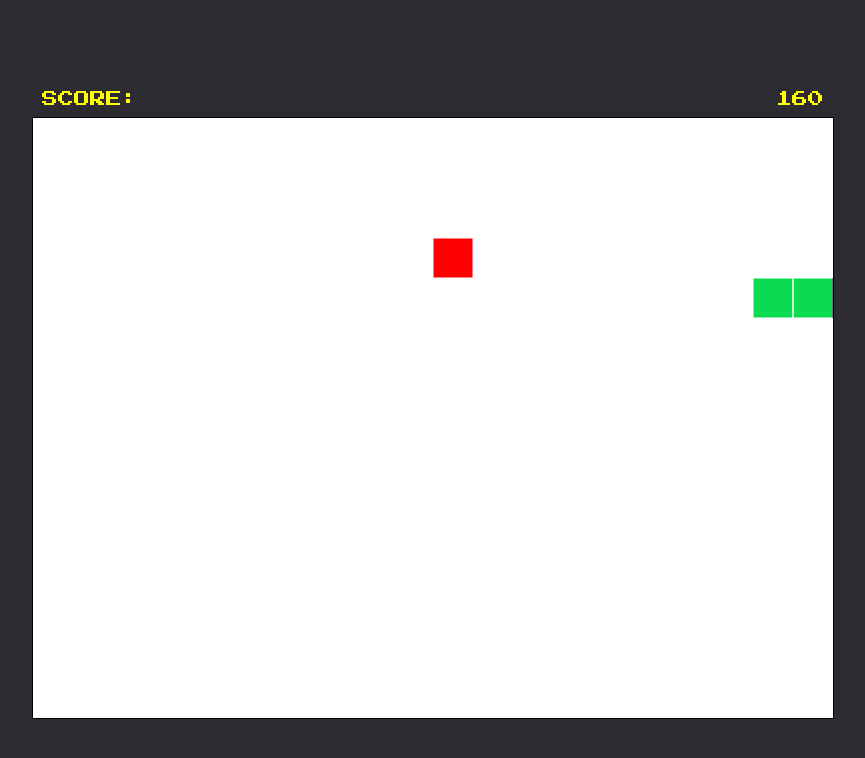
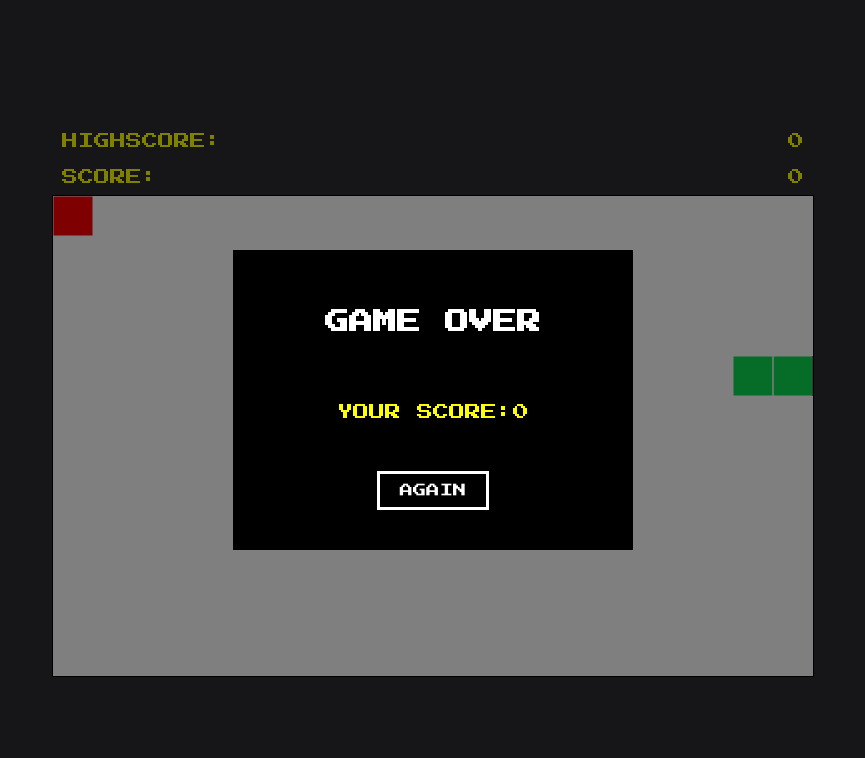
Before and after one commit to lisekesil/ts-snake, a website built with webpack: page src/index.html in a window 1280 px wide. Shown: the whole page, without its empty margins (207-1072 px from the left). Built offline with nearby package versions, Linux system fonts and the light colour scheme.

Commit message:
add localStorage and gameOver modal

```diff
--- a/src/index.html
+++ b/src/index.html
@@ -8,9 +8,17 @@
    </head>
    <body>
       <main id="root">
-         <span class="scoreContainer">SCORE: <span id="score"></span></span>
+         <span class="scoreContainer">HIGHSCORE: <span id="highscore">0</span></span>
+         <span class="scoreContainer">SCORE: <span id="score">0</span></span>
          <canvas id="canvas"> </canvas>
       </main>
+      <div id="modal" class="hide">
+         <article class="end">
+            <h1>GAME OVER</h1>
+            <span class="scoreContainer">YOUR SCORE: <span id="endScore"></span></span>
+            <button class="againBtn" id="againBtn">AGAIN</button>
+         </article>
+      </div>
       <script src="index.js"></script>
    </body>
 </html>
--- a/src/index.ts
+++ b/src/index.ts
@@ -1,4 +1,5 @@
 import './main.scss';
 import { Game } from './ts/Game';
 
-new Game();
+const game = new Game();
+game.startGame();
--- a/src/main.scss
+++ b/src/main.scss
@@ -14,6 +14,23 @@ body {
    flex-direction: column;
 }
 
+#canvas {
+   border: 1px solid black;
+}
+
+#modal {
+   position: absolute;
+   top: 0;
+   left: 0;
+   right: 0;
+   bottom: 0;
+   background-color: rgba(0, 0, 0, 0.5);
+}
+
+.hide {
+   display: none;
+}
+
 .scoreContainer {
    color: yellow;
    padding: 10px;
@@ -21,6 +38,27 @@ body {
    justify-content: space-between;
 }
 
-#canvas {
-   border: 1px solid black;
+.end {
+   width: 400px;
+   height: 300px;
+   background-color: rgb(0, 0, 0);
+   color: #fff;
+
+   position: absolute;
+   top: 50%;
+   left: 50%;
+   transform: translate(-50%, -50%);
+   display: flex;
+   flex-direction: column;
+   justify-content: space-evenly;
+   align-items: center;
 }
+
+.againBtn {
+   background-color: transparent;
+   padding: 10px 20px;
+   font-family: inherit;
+   color: #fff;
+   border: 3px solid #fff;
+   cursor: pointer;
+}
--- a/src/ts/Game.ts
+++ b/src/ts/Game.ts
@@ -7,12 +7,20 @@ import {
    COLORS,
    HEAD_POSITION,
 } from './const';
+import { LocalStorage } from './localStorage';
 import { Snake } from './Snake';
 import { Square } from './Square';
 
 export class Game {
    canvas: HTMLCanvasElement;
    ctx: CanvasRenderingContext2D;
+
+   scoreHTML: HTMLSpanElement;
+   endScoreHTML: HTMLSpanElement;
+   highscoreHTML: HTMLSpanElement;
+   modal: HTMLDivElement;
+   againBtn: HTMLButtonElement;
+
    lastRenderTime: number;
 
    snake: Snake;
@@ -24,30 +32,59 @@ export class Game {
    myReq: number;
    isGameOver: boolean;
    score: number;
-   scoreHTML: HTMLSpanElement;
+   db: LocalStorage;
 
    constructor() {
       this.canvas = <HTMLCanvasElement>document.getElementById('canvas');
       this.canvas.width = GAME_WIDTH;
       this.canvas.height = GAME_HEIGHT;
       this.ctx = <CanvasRenderingContext2D>this.canvas.getContext('2d');
-      this.lastRenderTime = 0;
 
       this.scoreHTML = <HTMLSpanElement>document.getElementById('score');
+      this.endScoreHTML = <HTMLSpanElement>document.getElementById('endScore');
+      this.highscoreHTML = <HTMLSpanElement>document.getElementById('highscore');
+      this.modal = <HTMLDivElement>document.getElementById('modal');
+      this.againBtn = <HTMLButtonElement>document.getElementById('againBtn');
+      this.againBtn.addEventListener('click', () => this.startGame());
+      this.db = new LocalStorage();
+   }
 
+   startGame() {
+      this.modal.classList.add('hide');
+      this.lastRenderTime = 0;
       this.snake = new Snake(HEAD_POSITION.x, HEAD_POSITION.y);
 
       this.direction = DirectionsEnum.RIGHT;
       this.directionsQueue = [];
       this.isGameOver = false;
-      this.score = this.snake.body.length * SQUARE_SIZE;
+      this.score = 0;
       this.updateScore();
 
       this.point = new Square(this.getNewPointPosition().x, this.getNewPointPosition().y);
 
-      this.myReq = window.requestAnimationFrame(this.animateGame.bind(this));
+      this.myReq = window.requestAnimationFrame(this.mainGame.bind(this));
 
       document.addEventListener('keydown', (e) => this.setDirection(e));
+
+      this.highscoreHTML.innerHTML = this.db.getHighScore().toString();
+   }
+
+   mainGame(timestamp: DOMTimeStamp) {
+      this.myReq = window.requestAnimationFrame(this.mainGame.bind(this));
+      const progress = (timestamp - this.lastRenderTime) / 1000;
+      if (progress < 1 / this.snake.speed) return;
+
+      this.lastRenderTime = timestamp;
+
+      this.checkIfAtePoint();
+
+      if (this.directionsQueue.length) {
+         this.direction = this.directionsQueue.pop()!;
+      }
+
+      this.snake.move(this.direction);
+      this.checkIfLose();
+      this.drawGame();
    }
 
    drawGame() {
@@ -99,8 +136,7 @@ export class Game {
          y: Math.ceil((Math.random() * GAME_HEIGHT - SQUARE_SIZE) / SQUARE_SIZE) * SQUARE_SIZE,
       };
       let exist = this.snake.body.find((el) => el.position.x === pos.x && el.position.y === pos.y);
-      console.log(exist?.position);
-      console.log(pos);
+
       if (exist?.position.y === pos.y && exist.position.x === pos.x) {
          pos = this.getNewPointPosition();
       }
@@ -116,6 +152,7 @@ export class Game {
          this.snake.head.position.y >= GAME_HEIGHT;
 
       let isOnTail = false;
+
       this.snake.body.forEach((el, index) => {
          if (index === 0) return;
          if (
@@ -128,16 +165,15 @@ export class Game {
       if (isBeyond || isOnTail) {
          window.cancelAnimationFrame(this.myReq);
          this.isGameOver = true;
+         this.showEndModal();
+         const oldHighScore = this.db.getHighScore();
+         if (oldHighScore < this.score) {
+            this.db.addHighscore(this.score);
+         }
       }
    }
 
-   animateGame(timestamp: DOMTimeStamp) {
-      this.myReq = window.requestAnimationFrame(this.animateGame.bind(this));
-      const progress = (timestamp - this.lastRenderTime) / 1000;
-      if (progress < 1 / this.snake.speed) return;
-
-      this.lastRenderTime = timestamp;
-
+   checkIfAtePoint() {
       const middle = SQUARE_SIZE / 2;
       const headIsOnPoint =
          this.snake.head.position.x + middle === this.point.position.x + middle &&
@@ -151,16 +187,9 @@ export class Game {
 
          const pointXY = this.getNewPointPosition();
          this.point = new Square(pointXY.x, pointXY.y);
-
+         this.score += SQUARE_SIZE;
          this.updateScore();
       }
-
-      if (this.directionsQueue.length) {
-         this.direction = this.directionsQueue.pop()!;
-      }
-      this.snake.move(this.direction);
-      this.checkIfLose();
-      this.drawGame();
    }
 
    setDirection(e: KeyboardEvent) {
@@ -191,7 +220,11 @@ export class Game {
    }
 
    updateScore() {
-      this.score += SQUARE_SIZE;
       this.scoreHTML.innerHTML = this.score.toString();
    }
+
+   showEndModal() {
+      this.modal.classList.remove('hide');
+      this.endScoreHTML.innerHTML = this.score.toString();
+   }
 }
--- a/src/ts/const.ts
+++ b/src/ts/const.ts
@@ -8,8 +8,8 @@ export enum DirectionsEnum {
 export const SQUARE_SIZE = 40;
 
 //  podzielne przez SQUARE_SIZE !!!
-export const GAME_HEIGHT = 600;
-export const GAME_WIDTH = 800;
+export const GAME_HEIGHT = 480;
+export const GAME_WIDTH = 760;
 
 export const HEAD_POSITION = {
    // podzielne przez SQUARE_SIZE !!!
--- /dev/null
+++ b/src/ts/localStorage.ts
@@ -0,0 +1,17 @@
+export class LocalStorage {
+   public addHighscore(newHighscore: number): void {
+      let highscoreValue = <string>localStorage.getItem('highscore');
+      let highscore = <string>JSON.parse(highscoreValue);
+      if (!highscore) {
+         highscore = '0';
+      }
+      highscore = newHighscore.toString();
+
+      localStorage.setItem('highscore', JSON.stringify(highscore));
+   }
+
+   public getHighScore(): number {
+      let highscoreValue = <string>localStorage.getItem('highscore');
+      return <number>JSON.parse(highscoreValue);
+   }
+}
```
